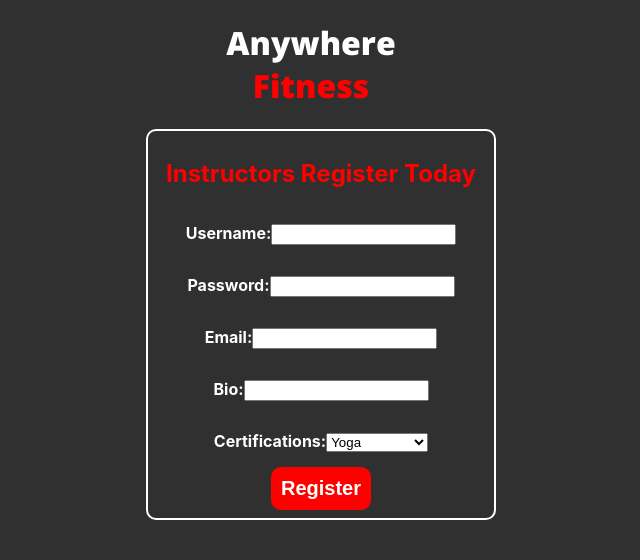
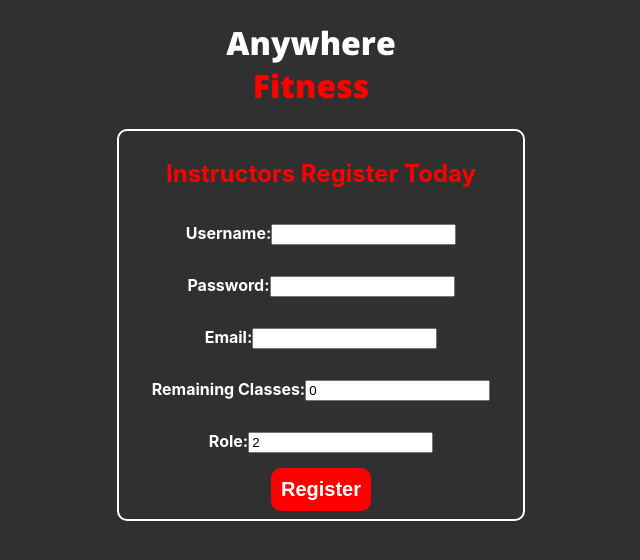
Before and after one commit to tt-webft-20AnywhereFitness/front-end, a React (Create React App) app in the folder front-end/: page /register in a window 1280 px wide. Shown: the top 560 px of the page, without its empty margins (329-969 px from the left). Built offline with nearby package versions, Linux system fonts and the light colour scheme.

Commit message:
both registrations working

```diff
--- a/front-end/src/components/ClientRegister.js
+++ b/front-end/src/components/ClientRegister.js
@@ -1,14 +1,14 @@
-import React, { useState } from 'react'
+import React, { useState } from "react";
 // import { axiosWithAuth } from "../utils/axiosWithAuth";
 import { useHistory } from "react-router-dom";
-import axios from 'axios';
+import axios from "axios";
 
 const initialValues = {
-    username:"",
-    password:"",
-    email:"",
-    remaining_classes:"",
-    role_id: ""
+  username: "",
+  password: "",
+  email: "",
+  remaining_classes: 0,
+  role_id: 1,
 };
 
 const ClientRegister = (props) => {
@@ -18,13 +18,16 @@ const ClientRegister = (props) => {
   const submitHandler = (e) => {
     e.preventDefault();
     axios
-            .post("https://anywhere-fitness-app-tt-20.herokuapp.com/api/auth/register", credentials)
-            .then(res => {
-                console.log("REGISTER SUCCESS", res)
-                localStorage.setItem("token", res.data.token)
-                push("/login")
+      .post(
+        "https://anywhere-fitness-app-tt-20.herokuapp.com/api/auth/register",
+        credentials
+      )
+      .then((res) => {
+        console.log("REGISTER SUCCESS", res);
+        localStorage.setItem("token", res.data.token);
+        push("/login");
       })
-            .catch(err => {
+      .catch((err) => {
         console.log("REGISTER FAILURE", err);
       });
     setCredentials(initialValues);
@@ -44,8 +47,8 @@ const ClientRegister = (props) => {
           <label>
             Username:
             <input
-                        type='text'
-                        name='username'
+              type="text"
+              name="username"
               value={credentials.username}
               onChange={handleChange}
             />
@@ -53,8 +56,8 @@ const ClientRegister = (props) => {
           <label>
             Password:
             <input
-                        type='password'
-                        name='password'
+              type="password"
+              name="password"
               value={credentials.password}
               onChange={handleChange}
             />
@@ -62,8 +65,8 @@ const ClientRegister = (props) => {
           <label>
             Email:
             <input
-                        type='email'
-                        name='email'
+              type="email"
+              name="email"
               value={credentials.email}
               onChange={handleChange}
             />
@@ -71,18 +74,18 @@ const ClientRegister = (props) => {
           <label>
             Remaining Classes:
             <input
-                        type='text'
-                        name='remaining_classes'
-                        value="0"
+              type="text"
+              name="remaining_classes"
+              value={credentials.remaining_classes}
               onChange={handleChange}
             />
           </label>
           <label>
             Role:
             <input
-                        type='text'
-                        name='role_id'
-                        value="1"
+              type="text"
+              name="role_id"
+              value={credentials.role_id}
               onChange={handleChange}
             />
           </label>
@@ -90,6 +93,6 @@ const ClientRegister = (props) => {
         </form>
       </div>
     </div>
-    )
-}
-export default ClientRegister
+  );
+};
+export default ClientRegister;
--- a/front-end/src/components/Login.js
+++ b/front-end/src/components/Login.js
@@ -2,13 +2,13 @@
 // email: BOB@gmail.com
 // password: RS84JFAFQ3JF9Q3NL
 
-import React, { useState } from 'react'
-import { useHistory } from 'react-router';
+import React, { useState } from "react";
+import { useHistory } from "react-router";
 import { axiosWithAuth } from "../utils/axiosWithAuth";
 
 const initialValues = {
-    username:"",
-    password:"",
+  username: "",
+  password: "",
 };
 
 const Login = (props) => {
@@ -26,20 +26,19 @@ const Login = (props) => {
     e.preventDefault();
     axiosWithAuth()
       .post("/auth/login", credentials)
-            .then(res => {
+      .then((res) => {
         console.log(res);
         localStorage.setItem("token", res.data.token);
-                localStorage.setItem("user_id", res.data.user_id);
 
-                if((localStorage.getItem("token")) && (localStorage.getItem("user_id") === 6)) {
-                    push("/instructor-page")
-                } else if((localStorage.getItem("token")) && (localStorage.getItem("role_id") === 1)) {
-                    push("/client-page")
+        if (localStorage.getItem("token") && res.data.role_id === 2) {
+          push("/instructor-page");
+        } else if (localStorage.getItem("token") && res.data.role_id === 1) {
+          push("/client-page");
         } else {
-                    alert("Invalid Login.")
+          alert("Invalid Login.");
         }
       })
-            .catch(err => {
+      .catch((err) => {
         console.log(err);
       });
     setCredentials(initialValues);
@@ -47,7 +46,7 @@ const Login = (props) => {
 
   return (
     <div>
-            <div className='login'>
+      <div className="login">
         <form className="loginForm" onSubmit={submitHandler}>
           <label>
             Username:
@@ -71,7 +70,6 @@ const Login = (props) => {
         </form>
       </div>
     </div>
-    )
-
-}
-export default Login
+  );
+};
+export default Login;
--- a/front-end/src/components/Registration.js
+++ b/front-end/src/components/Registration.js
@@ -1,35 +1,54 @@
-import React, { useState } from 'react'
+import React, { useState } from "react";
+// import { axiosWithAuth } from "../utils/axiosWithAuth";
+import { useHistory } from "react-router-dom";
+import axios from "axios";
 
+const initialValues = {
+  username: "",
+  password: "",
+  email: "",
+  remaining_classes: 0,
+  role_id: 2,
+};
 
 const InstructorRegister = (props) => {
-    const [credentials, setCredentials] = useState({
-        username:"",
-        password:"",
-        email:"",
-        bio:"",
-        certifications:"",
-    });
+  const [credentials, setCredentials] = useState(initialValues);
+  const { push } = useHistory();
+
   const submitHandler = (e) => {
     e.preventDefault();
-        console.log('submitted');
+    axios
+      .post(
+        "https://anywhere-fitness-app-tt-20.herokuapp.com/api/auth/register",
+        credentials
+      )
+      .then((res) => {
+        console.log("REGISTER SUCCESS", res);
+        localStorage.setItem("token", res.data.token);
+        push("/login");
+      })
+      .catch((err) => {
+        console.log("REGISTER FAILURE", err);
+      });
+    setCredentials(initialValues);
   };
+
   const handleChange = (e) =>
     setCredentials({
       ...credentials,
       [e.target.name]: e.target.value,
     });
+
   return (
     <div className="register">
       <div className="textContainer">
-
         <h2 className="registerHeader">Instructors Register Today</h2>
-
         <form className="registerFrom" onSubmit={submitHandler}>
           <label>
             Username:
             <input
-                        type='text'
-                        name='username'
+              type="text"
+              name="username"
               value={credentials.username}
               onChange={handleChange}
             />
@@ -37,8 +56,8 @@ const InstructorRegister = (props) => {
           <label>
             Password:
             <input
-                        type='text'
-                        name='passwr'
+              type="password"
+              name="password"
               value={credentials.password}
               onChange={handleChange}
             />
@@ -46,40 +65,35 @@ const InstructorRegister = (props) => {
           <label>
             Email:
             <input
-                        type='text'
-                        name='email'
+              type="email"
+              name="email"
               value={credentials.email}
               onChange={handleChange}
             />
           </label>
           <label>
-                        Bio:
+            Remaining Classes:
             <input
-                        type='text'
-                        name='bio'
-                        value={credentials.bio}
+              type="text"
+              name="remaining_classes"
+              value={credentials.remaining_classes}
               onChange={handleChange}
             />
           </label>
           <label>
-                        Certifications:
-                        <select
-                        name='certifications'
-                        value={credentials.certifications}
+            Role:
+            <input
+              type="text"
+              name="role_id"
+              value={credentials.role_id}
               onChange={handleChange}
-                        >
-                            <option value="Yoga">Yoga</option>
-                            <option value="Tae Bo">Tae Bo</option>
-                            <option value="Jazzercise">Jazzercise</option>
-                            <option value="Zumba">Zumba</option>
-                            <option value="Pumping Iron">Pumping Iron</option>
-                        </select>
+            />
           </label>
-                    <button>Register</button>
+          <button type="submit">Register</button>
         </form>
       </div>
     </div>
-    )
-}
+  );
+};
 
-export default InstructorRegister
+export default InstructorRegister;
```
Also changed, not shown: 1 other file (tests, documents, lock files or other folders). Lines whose indentation alone changed are shown as unchanged.
